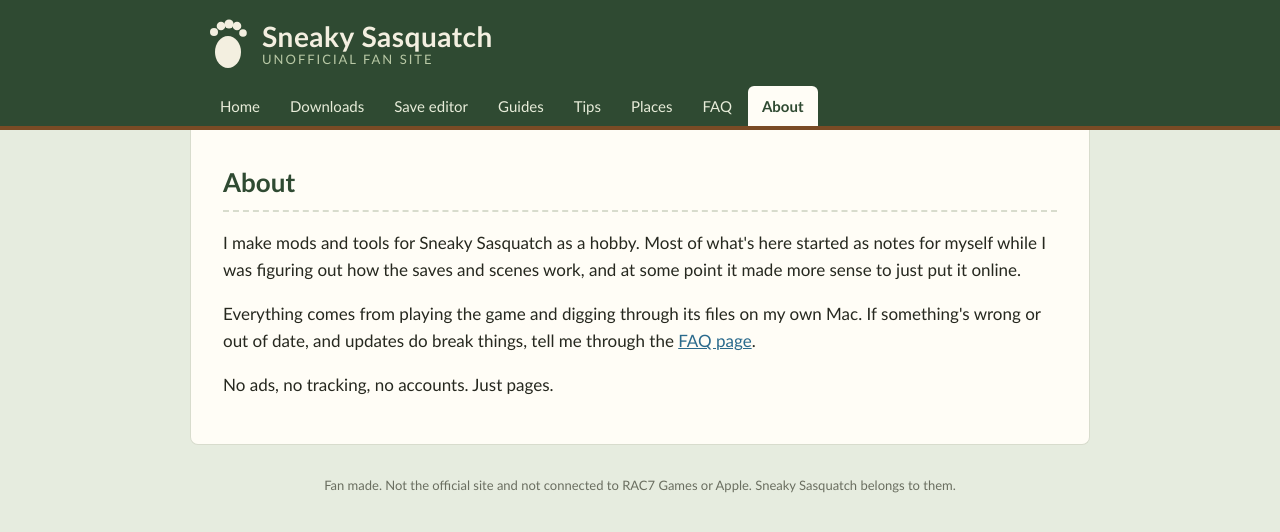
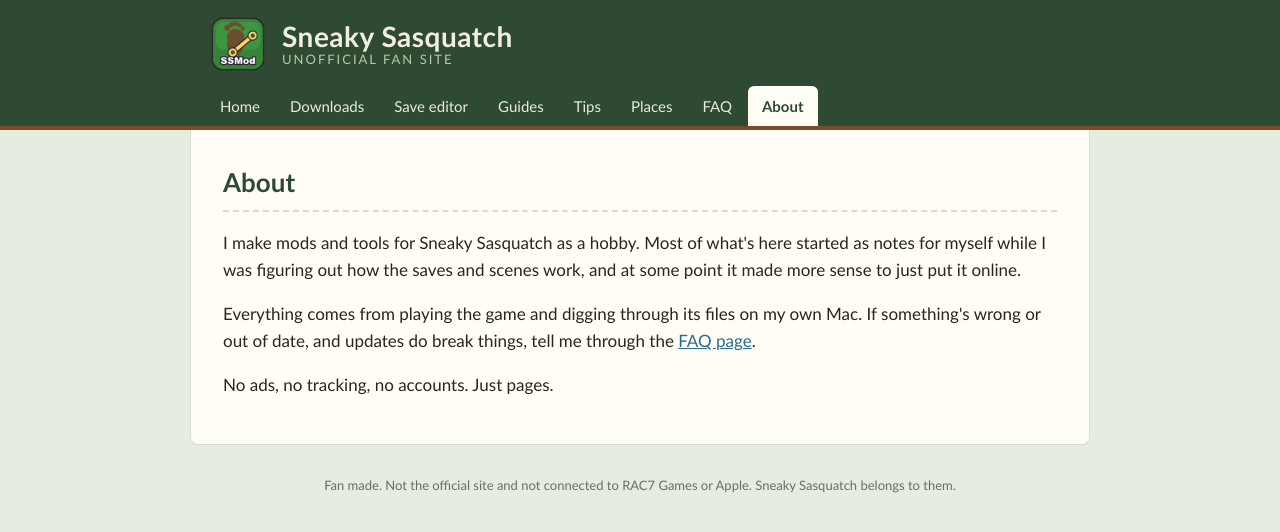
Before and after one commit to sneakysasquatchunofficial/sneakysasquatchunofficial.github.io, a plain HTML site: page about.html in a window 1280 px wide. Drawn offline with Linux system fonts and the light colour scheme.

Commit message:
Use SSMod icon as logo and favicon instead of footprint
Co-Authored-By: Claude Opus 5.5 <noreply@anthropic.com>

```diff
--- a/about.html
+++ b/about.html
@@ -4,11 +4,12 @@
 <meta charset="utf-8">
 <meta name="viewport" content="width=device-width, initial-scale=1">
 <link rel="stylesheet" href="style.css">
+<link rel="icon" href="favicon.png">
 <title>About - Sneaky Sasquatch Unofficial</title>
 </head>
 <body>
 <header class="top"><div class="top-inner">
-<a class="brand" href="index.html"><svg width="44" height="52" viewBox="0 0 44 52" aria-hidden="true"><g fill="#f3efe0"><ellipse cx="22" cy="34" rx="13" ry="16"/><circle cx="8" cy="14" r="4"/><circle cx="15" cy="8" r="4.3"/><circle cx="23" cy="6" r="4.6"/><circle cx="31" cy="8" r="4.3"/><circle cx="37" cy="15" r="3.8"/></g></svg><span class="brand-name">Sneaky Sasquatch<span class="brand-sub">unofficial fan site</span></span></a>
+<a class="brand" href="index.html"><img src="logo.png" width="64" height="64" alt=""><span class="brand-name">Sneaky Sasquatch<span class="brand-sub">unofficial fan site</span></span></a>
 <nav>
 <a href="index.html">Home</a>
 <a href="downloads.html">Downloads</a>
--- a/style.css
+++ b/style.css
@@ -44,7 +44,7 @@ a:hover { color: var(--bark); }
   text-decoration: none;
 }
 .brand:hover { color: #fff; }
-.brand svg { flex: none; }
+.brand img { flex: none; display: block; margin: -6px 0; }
 .brand-name {
   font-size: 28px;
   font-weight: bold;
```
Also changed, not shown: downloads.html (+2 -1 lines), editor.html (+2 -1 lines), faq.html (+2 -1 lines), guides.html (+2 -1 lines), index.html (+2 -1 lines), places.html (+2 -1 lines), tips.html (+2 -1 lines), favicon.png (added), logo.png (added).
